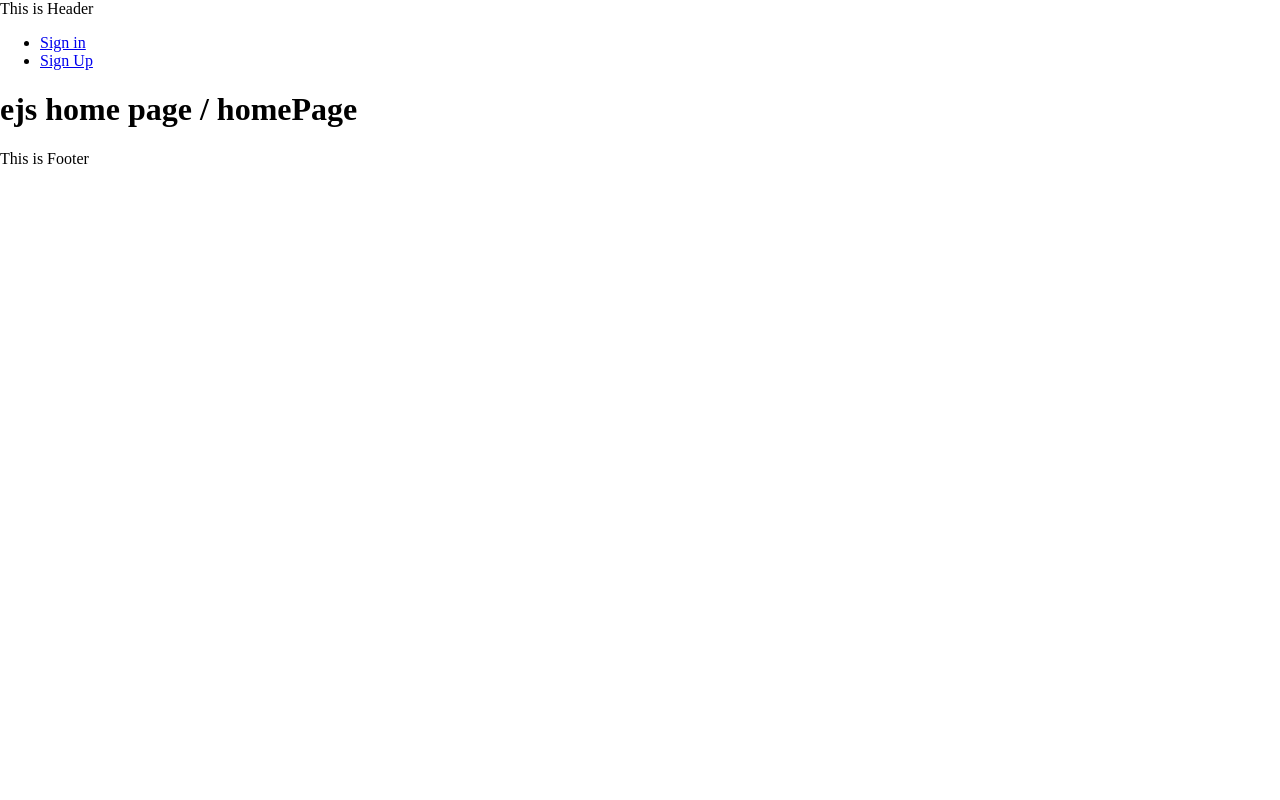
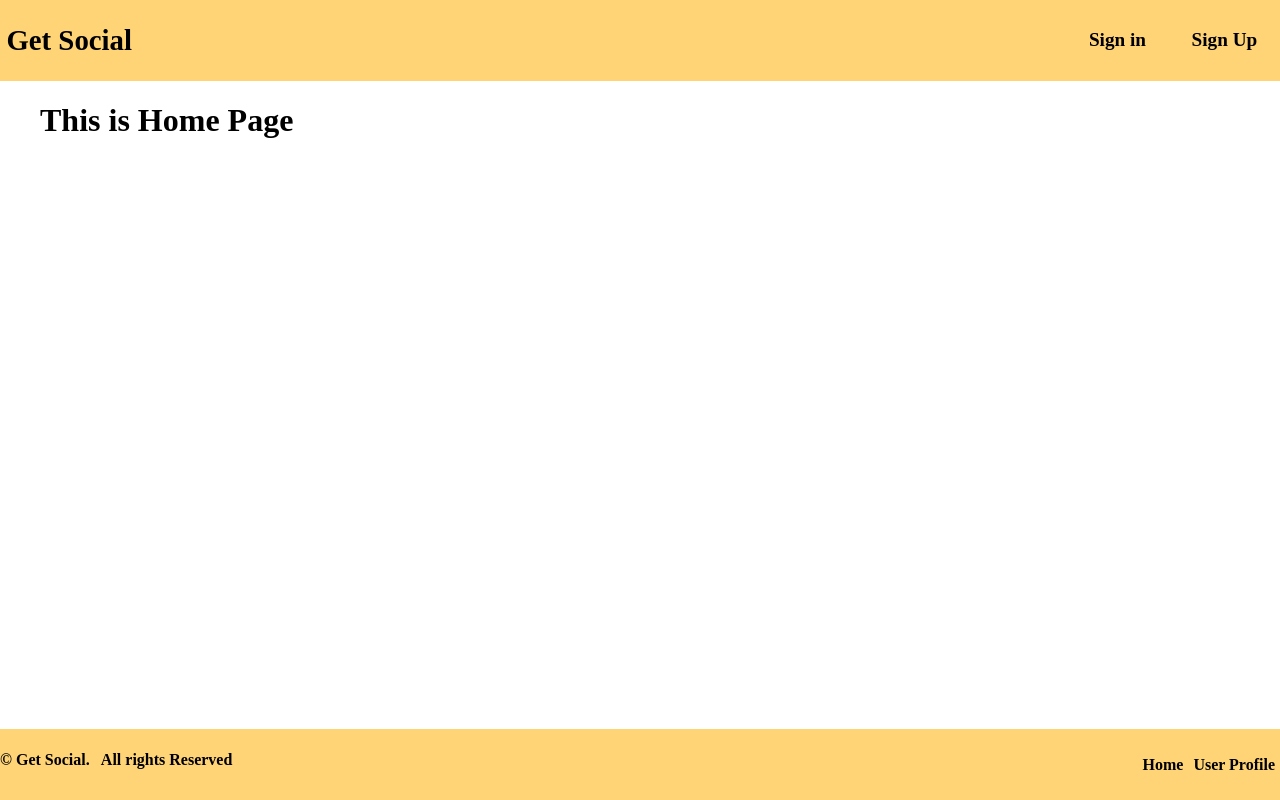
Before and after one commit to Pulkit-debug/Web-D-Project, a Node server app: page / in a window 1280 px wide. Run offline with Node 20, Linux system fonts and the light colour scheme; some libraries are stand-ins or nearby versions.

Commit message:
Added SCSS and styled header and footer using it.

```diff
--- /dev/null
+++ b/assets/css/footer.css
@@ -0,0 +1,20 @@
+footer {
+  position: fixed;
+  left: 0;
+  bottom: 0;
+  width: 100%;
+  background-color: #ffd477; }
+  footer #fixed-footer {
+    display: flex;
+    justify-content: space-between; }
+    footer #fixed-footer #goto-home-profile {
+      display: flex;
+      justify-content: center;
+      align-items: center; }
+      footer #fixed-footer #goto-home-profile h4 {
+        list-style-type: none;
+        padding: 5px;
+        cursor: pointer; }
+        footer #fixed-footer #goto-home-profile h4 a {
+          text-decoration: none;
+          color: black; }
--- /dev/null
+++ b/assets/css/header.css
@@ -0,0 +1,22 @@
+#header-nav {
+  display: flex;
+  justify-content: space-between;
+  text-align: center;
+  background-color: #ffd477; }
+  #header-nav #brand-name {
+    font-size: 1.2rem;
+    margin-left: 0.5vw; }
+  #header-nav #sign-options {
+    display: flex;
+    justify-content: center;
+    align-items: center; }
+    #header-nav #sign-options li {
+      list-style-type: none;
+      padding: 10px;
+      cursor: pointer; }
+      #header-nav #sign-options li a {
+        text-decoration: none;
+        margin: 1vw;
+        font-size: 1.2rem;
+        color: black;
+        font-weight: 900; }
--- a/assets/css/layout.css
+++ b/assets/css/layout.css
@@ -1,4 +1,3 @@
 body {
   margin: 0;
-  /* text-align: center; */
-}
+  /* text-align: center; */ }
--- a/assets/css/user_profile.css
+++ b/assets/css/user_profile.css
@@ -1,3 +1,2 @@
 body {
-  background-color: rgb(220, 183, 255);
-}
+  background-color: #dcb7ff; }
--- /dev/null
+++ b/assets/scss/footer.scss
@@ -0,0 +1,31 @@
+// Footer Section
+
+footer {
+  position: fixed;
+  left: 0;
+  bottom: 0;
+  width: 100%;
+  background-color: rgb(255, 212, 119);
+
+  #fixed-footer {
+    display: flex;
+    justify-content: space-between;
+
+    #goto-home-profile {
+      display: flex;
+      justify-content: center;
+      align-items: center;
+
+      h4 {
+        list-style-type: none;
+        padding: 5px;
+        cursor: pointer;
+
+        a {
+          text-decoration: none;
+          color: black;
+        }
+      }
+    }
+  }
+}
--- /dev/null
+++ b/assets/scss/header.scss
@@ -0,0 +1,32 @@
+#header-nav {
+  // border: 2px solid red;
+  display: flex;
+  justify-content: space-between;
+  text-align: center;
+  background-color: rgb(255, 212, 119);
+
+  #brand-name {
+    font-size: 1.2rem;
+    margin-left: 0.5vw;
+  }
+
+  #sign-options {
+    display: flex;
+    justify-content: center;
+    align-items: center;
+
+    li {
+      list-style-type: none;
+      // border: 2px solid grey;
+      padding: 10px;
+      cursor: pointer;
+      a {
+        text-decoration: none;
+        margin: 1vw;
+        font-size: 1.2rem;
+        color: black;
+        font-weight: 900;
+      }
+    }
+  }
+}
--- /dev/null
+++ b/assets/scss/layout.scss
@@ -0,0 +1,4 @@
+body {
+  margin: 0;
+  /* text-align: center; */
+}
--- /dev/null
+++ b/assets/scss/user_profile.scss
@@ -0,0 +1,3 @@
+body {
+  background-color: rgb(220, 183, 255);
+}
--- a/controllers/home_controller.js
+++ b/controllers/home_controller.js
@@ -1,6 +1,6 @@
 module.exports.home = function (req, res) {
   console.log(req.cookies);
-  res.cookie("cook", 234);
+  // res.cookie("cook", 234);
   return res.render("home", {
     title: "homePage",
   });
--- a/controllers/users_controller.js
+++ b/controllers/users_controller.js
@@ -55,7 +55,7 @@ module.exports.create = function (req, res) {
 
 // TODO: Get the Sign in
 module.exports.createSession = function (req, res) {
-  return res.redirect("/");
+  return res.redirect("/users/profile");
 };
 
 module.exports.destorySession = function (req, res) {
--- a/index.js
+++ b/index.js
@@ -10,6 +10,17 @@ const passport = require("passport");
 const passportLocal = require("./config/passport-local-strategy");
 // const MongoStore = require("connect-mongo")(session);
 const MongoStore = require("connect-mongo").default;
+const sassMiddleware = require("node-sass-middleware");
+
+app.use(
+  sassMiddleware({
+    src: "./assets/scss", // where do i pickup the files to convett into scss
+    dest: "./assets/css",
+    debug: true,
+    outputStyle: "extended",
+    prefix: "/css",
+  })
+);
 
 app.use(express.urlencoded());
 
--- a/package.json
+++ b/package.json
@@ -20,6 +20,7 @@
     "express-ejs-layouts": "^2.5.0",
     "express-session": "^1.17.1",
     "mongoose": "^5.11.18",
+    "node-sass-middleware": "^0.11.0",
     "passport": "^0.4.1",
     "passport-local": "^1.0.0"
   }
--- a/views/_footer.ejs
+++ b/views/_footer.ejs
@@ -1 +1,13 @@
-<footer>This is Footer</footer>
+<footer>
+  <div id="fixed-footer">
+    <div id="rights-reserved">
+      <h4>&copy; Get Social. &nbsp; All rights Reserved</h4>
+    </div>
+    <div id="goto-home-profile">
+      <h4>
+        <a href="/">Home</a>
+      </h4>
+      <h4><a href="/users/profile">User Profile</a></h4>
+    </div>
+  </div>
+</footer>
--- a/views/_header.ejs
+++ b/views/_header.ejs
@@ -1,25 +1,30 @@
 <header>
-  This is Header
+  <div id="header-nav">
+    <div id="brand-name">
+      <h2>Get Social</h2>
+    </div>
+    <% }if(!locals.user){ %>
 
-  <ul>
-    <% if(locals.user) { %>
-
-    <li>
-      <a href="/users/profile"><%= user.name %> </a>
-    </li>
-    <li>
-      <a href="/users/signout">Sign Out</a>
-    </li>
-
-    <% }else{ %>
-
+    <div id="sign-options">
       <li>
         <a href="/users/signin">Sign in</a>
       </li>
       <li>
         <a href="/users/signup">Sign Up</a>
       </li>
+    </div>
 
     <% } %>
+  </div>
+  <div id="user-profile-data">
+    <ul>
+      <% if(locals.user) { %>
+      <li>
+        <a href="/users/profile"> <%= locals.user.name %> </a>
+      </li>
+      <li>
+        <a href="/users/signout">Sign Out</a>
+      </li>
     </ul>
+  </div>
 </header>
--- a/views/home.ejs
+++ b/views/home.ejs
@@ -1,2 +1,2 @@
 <!-- Using express-ejs-layouts here  check layout.ejs file -->
-<h1>ejs home page / <%= title %></h1>
+<h1>This is Home Page</h1>
--- a/views/layout.ejs
+++ b/views/layout.ejs
@@ -6,6 +6,8 @@
     <meta name="viewport" content="width=device-width, initial-scale=1.0" />
     <title><%= title %></title>
     <link rel="stylesheet" href="/css/layout.css" />
+    <link rel="stylesheet" href="/css/header.css" />
+    <link rel="stylesheet" href="/css/footer.css" />
     <%- style %>
   </head>
   <body>
```
Also changed, not shown: 1 other file. Lines whose indentation alone changed are shown as unchanged.
